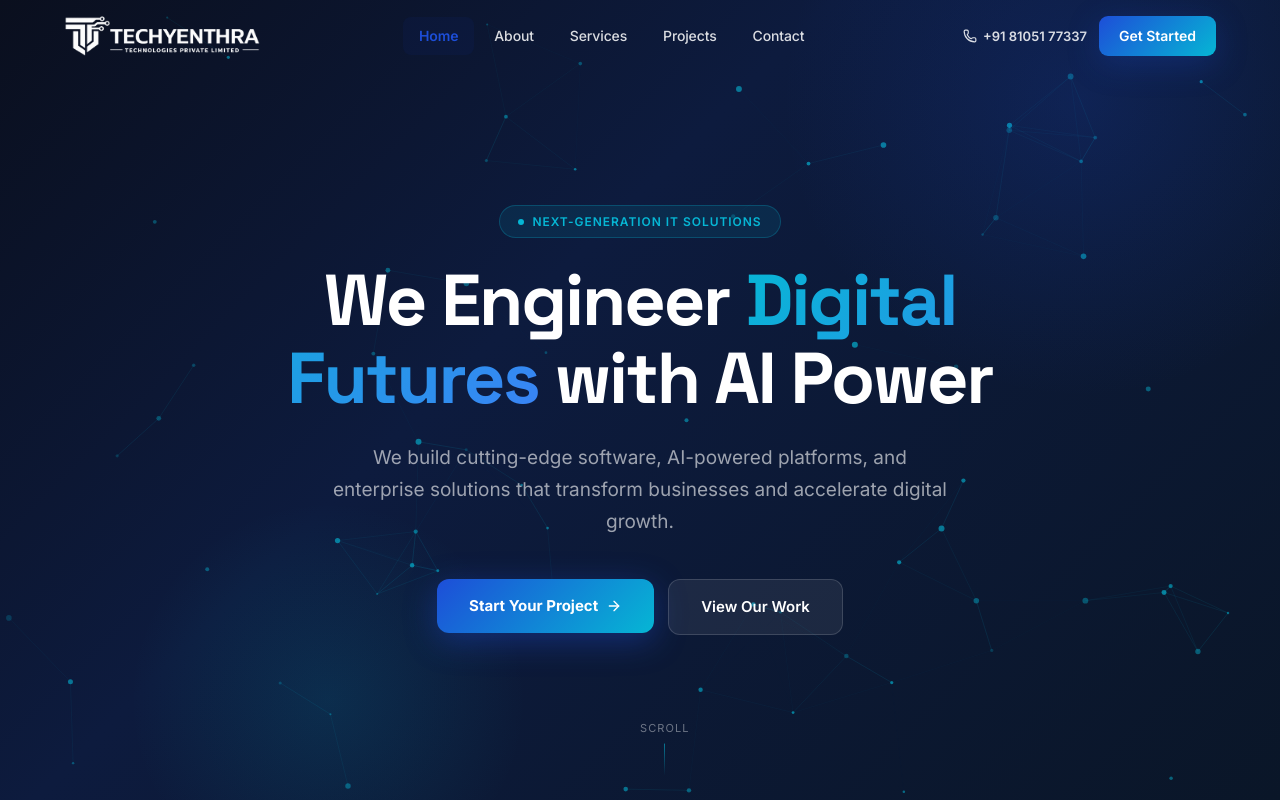
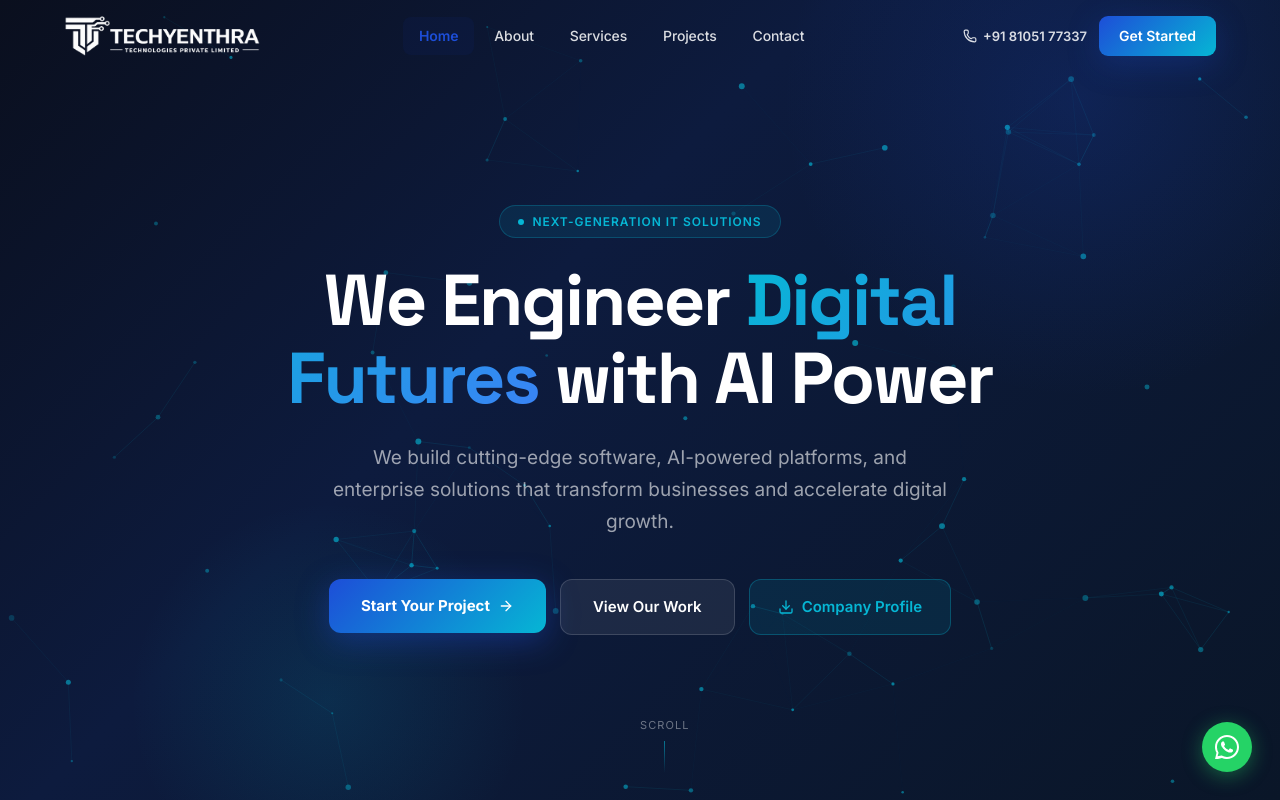
Before and after one commit to Muthukumaruma/TechYentra, a React (Vite) app: page / in a window 1280 px wide. Shown: the top 800 px of the page. Built offline with nearby package versions, Linux system fonts and the light colour scheme.

Commit message:
feat: add company profile PDF download, floating WhatsApp CTA, Government IT service, products section

```diff
--- a/index.html
+++ b/index.html
@@ -11,7 +11,7 @@
     <!-- Primary SEO -->
     <title>TechYenthra Technologies Private Limited | AI, Web &amp; Mobile Software Development India</title>
     <meta name="description" content="TechYenthra Technologies Pvt Ltd – Expert software development company in India offering AI solutions, web development, mobile apps, cloud, OTT platforms, travel tech and enterprise software. 50+ projects delivered." />
-    <meta name="keywords" content="software development company India, AI solutions India, web development India, mobile app development, OTT platform development, online travel agent software, astrology platform, React development, Node.js, Python AI, cloud solutions, enterprise software, TechYenthra" />
+    <meta name="keywords" content="software development company India, AI solutions India, web development India, mobile app development, OTT platform development, online travel agent software, astrology platform, government IT services India, GeM registered software, e-governance platform, enterprise software India, SaaS product development, custom software Bengaluru, TechYenthra" />
     <meta name="author" content="TechYenthra Technologies Private Limited" />
     <meta name="robots" content="index, follow, max-snippet:-1, max-image-preview:large, max-video-preview:-1" />
     <link rel="canonical" href="https://www.techyenthra.com/" />
@@ -41,6 +41,9 @@
 
     <!-- FACEBOOK META  -->
      <meta name="facebook-domain-verification" content="hs9eaks9iah47bobxd53okmq5hn5lq" />
+
+    <!-- Company Profile PDF -->
+    <link rel="alternate" type="application/pdf" href="/TechYentra.pdf" title="TechYenthra Technologies Company Profile" />
 
     <!-- Preconnect for performance -->
     <link rel="preconnect" href="https://fonts.googleapis.com" />
--- a/src/components/layout/Footer.jsx
+++ b/src/components/layout/Footer.jsx
@@ -1,5 +1,5 @@
 import { NavLink } from 'react-router-dom';
-import { Phone, Mail, Share2, Code2 } from 'lucide-react';
+import { Phone, Mail, Share2, Code2, Download } from 'lucide-react';
 import content from '../../content.json';
 
 const serviceLinks = content.services.slice(0, 6).map(s => s.title);
@@ -146,6 +146,15 @@ export default function Footer() {
                 <Mail size={15} />
                 {content.company.email}
               </a>
+              <a
+                href={content.company.companyProfile}
+                download="TechYenthra-Company-Profile.pdf"
+                style={{ display: 'inline-flex', alignItems: 'center', gap: '8px', fontSize: '13px', fontWeight: 600, color: '#06b6d4', marginTop: '8px', transition: 'opacity 0.2s' }}
+                onMouseEnter={e => e.currentTarget.style.opacity = '0.75'}
+                onMouseLeave={e => e.currentTarget.style.opacity = '1'}
+              >
+                <Download size={14} /> Download Company Profile
+              </a>
             </div>
           </div>
         </div>
--- a/src/components/layout/Layout.jsx
+++ b/src/components/layout/Layout.jsx
@@ -1,5 +1,41 @@
+import { useState } from 'react';
 import Navbar from './Navbar';
 import Footer from './Footer';
+
+const WA_LINK = `https://wa.me/918105177337?text=${encodeURIComponent("Hi TechYenthra Technologies, I'd like to discuss a project.")}`;
+
+function WhatsAppButton() {
+  const [hovered, setHovered] = useState(false);
+  return (
+    <a
+      href={WA_LINK}
+      target="_blank"
+      rel="noopener noreferrer"
+      onMouseEnter={() => setHovered(true)}
+      onMouseLeave={() => setHovered(false)}
+      style={{
+        position: 'fixed', bottom: '28px', right: '28px', zIndex: 9999,
+        display: 'flex', alignItems: 'center', gap: '10px',
+        background: '#25D366', borderRadius: '100px',
+        padding: hovered ? '13px 20px 13px 16px' : '13px',
+        boxShadow: '0 4px 20px rgba(37,211,102,0.4)',
+        transition: 'all 0.25s cubic-bezier(0.22,1,0.36,1)',
+        textDecoration: 'none', overflow: 'hidden',
+        maxWidth: hovered ? '220px' : '50px',
+      }}
+    >
+      <svg width="24" height="24" viewBox="0 0 24 24" fill="#fff" style={{ flexShrink: 0 }}>
+        <path d="M17.472 14.382c-.297-.149-1.758-.867-2.03-.967-.273-.099-.471-.148-.67.15-.197.297-.767.966-.94 1.164-.173.199-.347.223-.644.075-.297-.15-1.255-.463-2.39-1.475-.883-.788-1.48-1.761-1.653-2.059-.173-.297-.018-.458.13-.606.134-.133.298-.347.446-.52.149-.174.198-.298.298-.497.099-.198.05-.371-.025-.52-.075-.149-.669-1.612-.916-2.207-.242-.579-.487-.5-.669-.51-.173-.008-.371-.01-.57-.01-.198 0-.52.074-.792.372-.272.297-1.04 1.016-1.04 2.479 0 1.462 1.065 2.875 1.213 3.074.149.198 2.096 3.2 5.077 4.487.709.306 1.262.489 1.694.625.712.227 1.36.195 1.871.118.571-.085 1.758-.719 2.006-1.413.248-.694.248-1.289.173-1.413-.074-.124-.272-.198-.57-.347z"/>
+        <path d="M12 0C5.373 0 0 5.373 0 12c0 2.123.553 4.116 1.522 5.849L.057 23.886a.5.5 0 0 0 .608.637l6.297-1.453A11.943 11.943 0 0 0 12 24c6.627 0 12-5.373 12-12S18.627 0 12 0zm0 22c-1.907 0-3.698-.504-5.254-1.385l-.364-.21-3.743.864.929-3.637-.229-.376A9.951 9.951 0 0 1 2 12C2 6.477 6.477 2 12 2s10 4.477 10 10-4.477 10-10 10z"/>
+      </svg>
+      {hovered && (
+        <span style={{ color: '#fff', fontWeight: 700, fontSize: '14px', whiteSpace: 'nowrap' }}>
+          Chat with us
+        </span>
+      )}
+    </a>
+  );
+}
 
 export default function Layout({ children }) {
   return (
@@ -9,6 +45,7 @@ export default function Layout({ children }) {
         {children}
       </main>
       <Footer />
+      <WhatsAppButton />
     </div>
   );
 }
--- a/src/content.json
+++ b/src/content.json
@@ -7,7 +7,8 @@
     "phone": "+91 81051 77337",
     "email": "info@techyenthra.com",
     "logoLight": "/logo-light.png",
-    "logoDark": "/logo-dark.png"
+    "logoDark": "/logo-dark.png",
+    "companyProfile": "/TechYentra.pdf"
   },
   "stats": [
     { "value": "50+", "label": "Projects Delivered" },
@@ -137,6 +138,33 @@
       "title": "Blockchain & Web3",
       "description": "Smart contracts, decentralized applications, NFT platforms, and enterprise blockchain solutions on Ethereum and Hyperledger.",
       "technologies": ["Solidity", "Ethereum", "Hyperledger", "Web3.js", "IPFS"]
+    },
+    {
+      "id": 13,
+      "icon": "Building2",
+      "title": "Government IT Services",
+      "description": "Technology solutions for government departments and public sector undertakings — e-governance platforms, digital India compliance, citizen portals, and GeM-ready software procurement.",
+      "technologies": ["Digital India", "e-Governance", "GeM Portal", "NIC Standards", "Open Standards"]
+    }
+  ],
+  "products": [
+    {
+      "id": 1,
+      "name": "CodeSense",
+      "tagline": "AI Code Review Platform",
+      "description": "Automatically analyse pull requests, detect bugs, enforce coding standards, and accelerate your team's velocity — integrated directly into GitHub & GitLab.",
+      "badge": "AI Product",
+      "color": "#1d4ed8",
+      "highlights": ["Automated PR analysis & bug detection", "GitHub / GitLab / Bitbucket integration", "AI-generated fix suggestions & code diffs"]
+    },
+    {
+      "id": 2,
+      "name": "Jothisham",
+      "tagline": "AI Astrology & Consultation Platform",
+      "description": "Full-featured astrology SaaS platform with AI-powered birth chart analysis, live one-on-one consultations, Kundali matching, and personalised daily horoscopes.",
+      "badge": "Live Platform",
+      "color": "#7c3aed",
+      "highlights": ["AI Vedic birth chart & Kundali analysis", "Live 1:1 consultation with certified astrologers", "Multi-language support & mobile-ready"]
     }
   ],
   "projects": [
--- a/src/pages/HomePage.jsx
+++ b/src/pages/HomePage.jsx
@@ -1,6 +1,6 @@
 import { motion } from 'framer-motion';
 import { NavLink } from 'react-router-dom';
-import { ArrowRight, CheckCircle2, Zap, Shield, Globe, Brain, Cpu, BarChart3 } from 'lucide-react';
+import { ArrowRight, CheckCircle2, Zap, Shield, Globe, Brain, Cpu, BarChart3, CheckCheck, ExternalLink, Download } from 'lucide-react';
 import ParticleField from '../components/ParticleField';
 import SEO from '../components/SEO';
 import SectionHeader from '../components/ui/SectionHeader';
@@ -48,7 +48,7 @@ export default function HomePage() {
       <SEO
         path="/"
         description="TechYenthra Technologies – India's trusted software development company. We build AI platforms, web & mobile apps, OTT streaming, travel tech, and enterprise solutions. 50+ projects delivered."
-        keywords="software development company India, AI development Bengaluru, web development company India, mobile app development, OTT platform development, online travel agent software India"
+        keywords="software development company India, AI development Bengaluru, web development company India, mobile app development, OTT platform development, online travel agent software India, government IT services India, GeM registered software company, e-governance platform development, enterprise software company Bengaluru, SaaS product development India"
         schema={HOME_SCHEMA}
       />
       {/* ─── Hero ─── */}
@@ -170,6 +170,22 @@ export default function HomePage() {
                   View Our Work
                 </motion.div>
               </NavLink>
+              <a href={content.company.companyProfile} download="TechYenthra-Company-Profile.pdf">
+                <motion.div
+                  whileHover={{ scale: 1.04, y: -2 }}
+                  whileTap={{ scale: 0.97 }}
+                  style={{
+                    display: 'inline-flex', alignItems: 'center', gap: '8px',
+                    padding: '15px 28px', borderRadius: '12px',
+                    background: 'rgba(6,182,212,0.1)',
+                    border: '1px solid rgba(6,182,212,0.3)',
+                    color: '#06b6d4', fontWeight: 600, fontSize: '15px',
+                    cursor: 'pointer',
+                  }}
+                >
+                  <Download size={16} /> Company Profile
+                </motion.div>
+              </a>
             </motion.div>
 
           </div>
@@ -326,8 +342,78 @@ export default function HomePage() {
         </div>
       </section>
 
+      {/* ─── Our Products ─── */}
+      <section className="section" style={{ background: 'var(--bg-soft)' }}>
+        <div className="container">
+          <SectionHeader
+            eyebrow="Own Products"
+            title="SaaS Platforms We"
+            highlight="Built & Own"
+            subtitle="Beyond client work — we build and operate our own products that solve real-world problems."
+          />
+          <div style={{
+            display: 'grid',
+            gridTemplateColumns: 'repeat(auto-fit, minmax(340px, 1fr))',
+            gap: '24px',
+          }}>
+            {content.products.map((product, i) => (
+              <motion.div
+                key={product.id}
+                initial={{ opacity: 0, y: 24 }}
+                whileInView={{ opacity: 1, y: 0 }}
+                viewport={{ once: true }}
+                transition={{ delay: i * 0.12, duration: 0.55, ease: [0.22, 1, 0.36, 1] }}
+                style={{
+                  background: 'var(--card-bg)',
+                  border: '1px solid var(--border)',
+                  borderRadius: '20px',
+                  padding: '36px 32px',
+                  position: 'relative',
+                  overflow: 'hidden',
+                }}
+              >
+                <div style={{
+                  position: 'absolute', top: 0, left: 0, right: 0, height: '4px',
+                  background: `linear-gradient(90deg, ${product.color}, ${product.color}88)`,
+                }} />
+                <span style={{
+                  display: 'inline-block',
+                  background: `${product.color}18`,
+                  color: product.color,
+                  border: `1px solid ${product.color}33`,
+                  borderRadius: '100px',
+                  padding: '4px 14px',
+                  fontSize: '11px', fontWeight: 700, letterSpacing: '0.08em',
+                  textTransform: 'uppercase',
+                  marginBottom: '20px',
+                }}>
+                  {product.badge}
+                </span>
+                <h3 style={{ fontSize: '26px', fontWeight: 800, letterSpacing: '-0.02em', marginBottom: '8px' }}>
+                  {product.name}
+                </h3>
+                <p style={{ fontSize: '14px', fontWeight: 600, color: product.color, marginBottom: '14px' }}>
+                  {product.tagline}
+                </p>
+                <p style={{ fontSize: '15px', color: 'var(--text-muted)', lineHeight: 1.7, marginBottom: '24px' }}>
+                  {product.description}
+                </p>
+                <ul style={{ display: 'flex', flexDirection: 'column', gap: '10px' }}>
+                  {product.highlights.map((h, j) => (
+                    <li key={j} style={{ display: 'flex', alignItems: 'flex-start', gap: '10px', fontSize: '14px', color: 'var(--text)' }}>
+                      <CheckCheck size={15} style={{ color: product.color, flexShrink: 0, marginTop: '2px' }} />
+                      {h}
+                    </li>
+                  ))}
+                </ul>
+              </motion.div>
+            ))}
+          </div>
+        </div>
+      </section>
+
       {/* ─── Featured Projects ─── */}
-      <section className="section dot-bg" style={{ background: 'var(--bg-soft)' }}>
+      <section className="section dot-bg" style={{ background: 'var(--bg)' }}>
         <div className="container">
           <SectionHeader
             eyebrow="Our Work"
@@ -407,6 +493,15 @@ export default function HomePage() {
                   {content.company.phone}
                 </Button>
               </a>
+              <a href={content.company.companyProfile} download="TechYenthra-Company-Profile.pdf">
+                <Button size="lg" icon={<Download size={16} />} style={{
+                  background: 'rgba(6,182,212,0.12)',
+                  border: '1px solid rgba(6,182,212,0.3)',
+                  color: '#06b6d4',
+                }}>
+                  Company Profile
+                </Button>
+              </a>
             </div>
           </motion.div>
         </div>
--- a/src/pages/ServicesPage.jsx
+++ b/src/pages/ServicesPage.jsx
@@ -1,7 +1,7 @@
 import { motion } from 'framer-motion';
 import {
   Globe, Smartphone, Brain, Cloud, BarChart3, Shield,
-  Layers, Palette, GitBranch, Cpu, Bot, Database, ArrowRight,
+  Layers, Palette, GitBranch, Cpu, Bot, Database, Building2, ArrowRight,
 } from 'lucide-react';
 import { NavLink } from 'react-router-dom';
 import SEO from '../components/SEO';
@@ -13,13 +13,13 @@ import content from '../content.json';
 
 const ICON_MAP = {
   Globe, Smartphone, Brain, Cloud, BarChart3, Shield,
-  Layers, Palette, GitBranch, Cpu, Bot, Database,
+  Layers, Palette, GitBranch, Cpu, Bot, Database, Building2,
 };
 
 const ICON_COLORS = [
   '#1d4ed8', '#7c3aed', '#059669', '#0891b2',
   '#d97706', '#dc2626', '#0f172a', '#be185d',
-  '#065f46', '#1d4ed8', '#7c3aed', '#6366f1',
+  '#065f46', '#1d4ed8', '#7c3aed', '#6366f1', '#15803d',
 ];
 
 export default function ServicesPage() {
```
Also changed, not shown: 2 other files (tests, documents, lock files or other folders).
